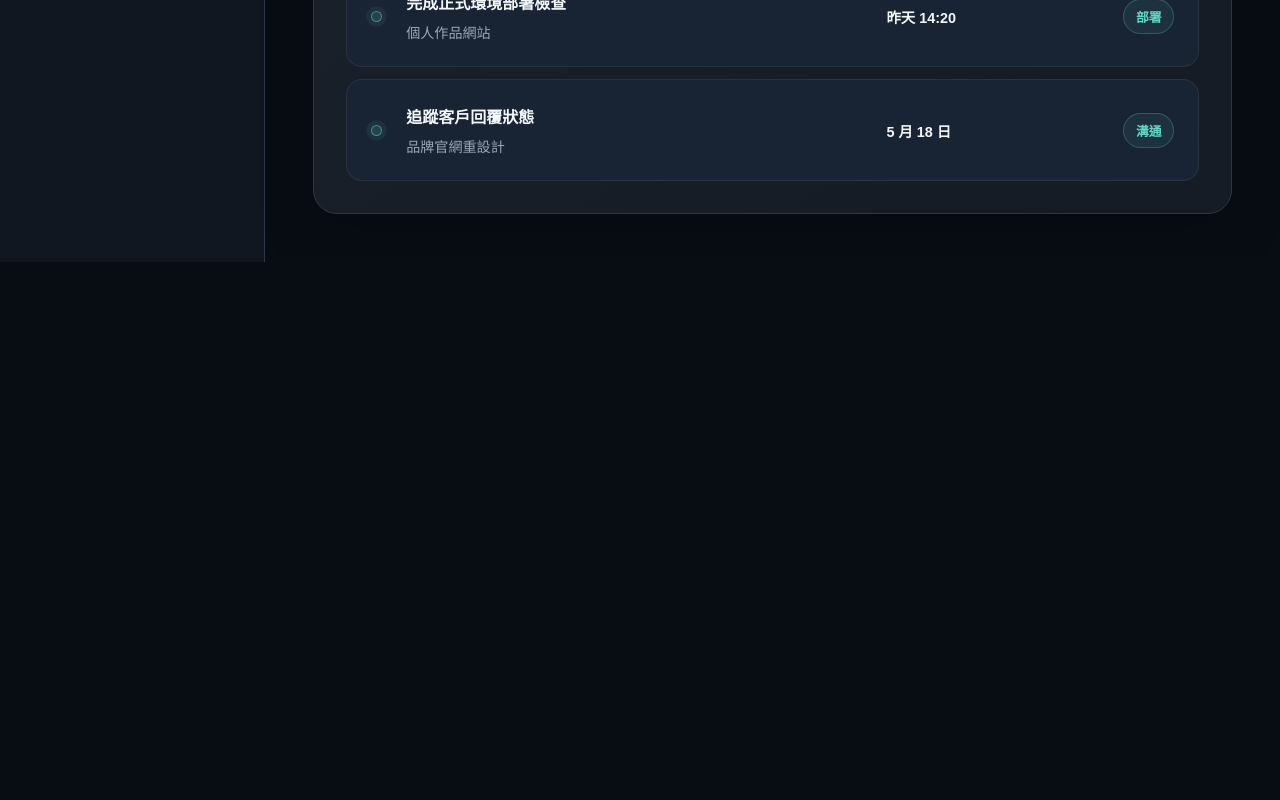
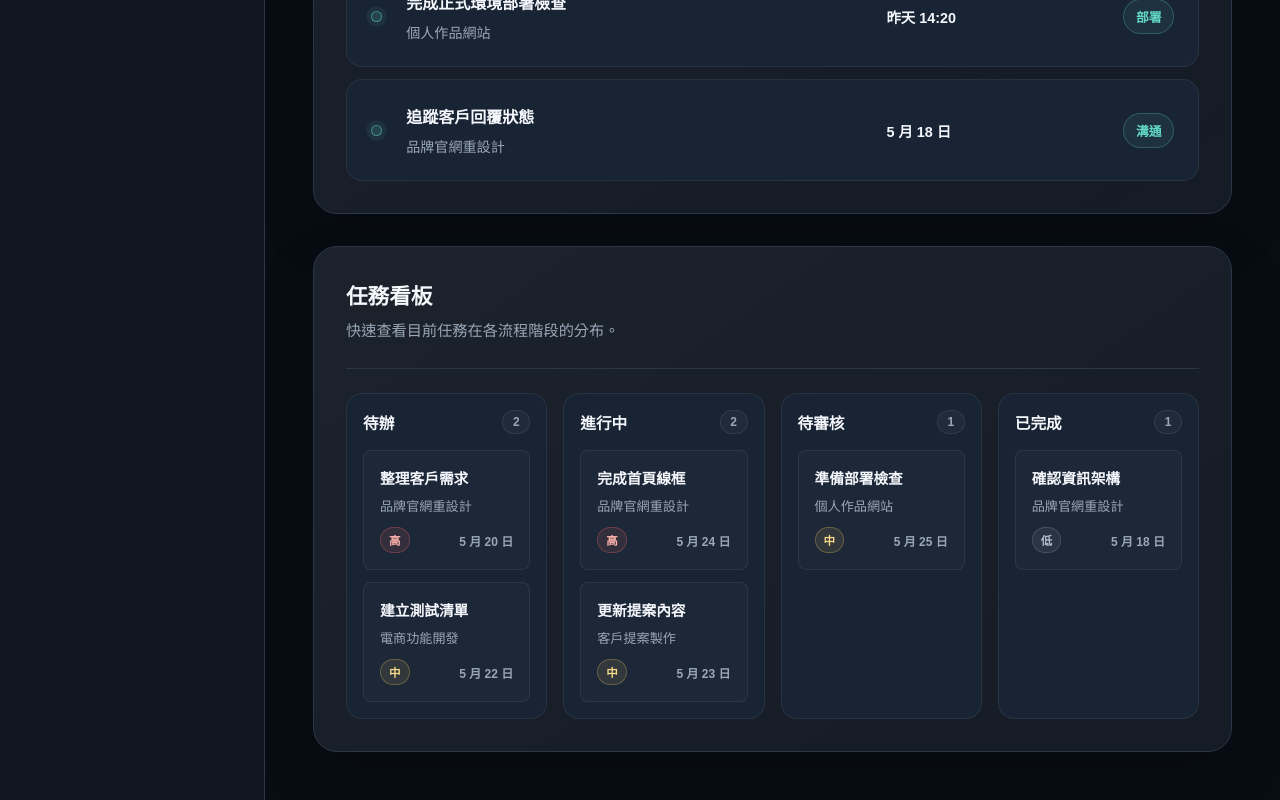
Before and after one commit to Harry-0824/my-brand-workspace, a React (Vite) app: page / in a window 1280 px wide. Shown: the part 2577-3377 px from the top of the page. Before the commit the page ends 2839 px from the top, so only its background shows below. Built offline with nearby package versions, Linux system fonts and the light colour scheme.

Commit message:
feat: add compact kanban preview section (#16)

```diff
--- /dev/null
+++ b/src/components/dashboard/CompactKanbanPreview.tsx
@@ -0,0 +1,237 @@
+import styled from "styled-components";
+
+const kanbanColumns = [
+  {
+    title: "待辦",
+    tasks: [
+      {
+        task: "整理客戶需求",
+        project: "品牌官網重設計",
+        priority: "高",
+        dueDate: "5 月 20 日"
+      },
+      {
+        task: "建立測試清單",
+        project: "電商功能開發",
+        priority: "中",
+        dueDate: "5 月 22 日"
+      }
+    ]
+  },
+  {
+    title: "進行中",
+    tasks: [
+      {
+        task: "完成首頁線框",
+        project: "品牌官網重設計",
+        priority: "高",
+        dueDate: "5 月 24 日"
+      },
+      {
+        task: "更新提案內容",
+        project: "客戶提案製作",
+        priority: "中",
+        dueDate: "5 月 23 日"
+      }
+    ]
+  },
+  {
+    title: "待審核",
+    tasks: [
+      {
+        task: "準備部署檢查",
+        project: "個人作品網站",
+        priority: "中",
+        dueDate: "5 月 25 日"
+      }
+    ]
+  },
+  {
+    title: "已完成",
+    tasks: [
+      {
+        task: "確認資訊架構",
+        project: "品牌官網重設計",
+        priority: "低",
+        dueDate: "5 月 18 日"
+      }
+    ]
+  }
+] as const;
+
+type Priority = (typeof kanbanColumns)[number]["tasks"][number]["priority"];
+
+const priorityTone = {
+  高: {
+    color: "#ffb4ad",
+    background: "rgb(255 107 107 / 0.1)",
+    border: "rgb(255 107 107 / 0.28)"
+  },
+  中: {
+    color: "#f8d98a",
+    background: "rgb(246 200 95 / 0.1)",
+    border: "rgb(246 200 95 / 0.28)"
+  },
+  低: {
+    color: "#b7c2d0",
+    background: "rgb(154 167 183 / 0.1)",
+    border: "rgb(154 167 183 / 0.24)"
+  }
+} as const satisfies Record<Priority, { color: string; background: string; border: string }>;
+
+export function CompactKanbanPreview() {
+  return (
+    <Panel aria-labelledby="compact-kanban-title">
+      <SectionHeader>
+        <div>
+          <SectionTitle id="compact-kanban-title">任務看板</SectionTitle>
+          <SectionDescription>快速查看目前任務在各流程階段的分布。</SectionDescription>
+        </div>
+      </SectionHeader>
+
+      <ColumnsGrid>
+        {kanbanColumns.map((column) => (
+          <Column key={column.title}>
+            <ColumnHeader>
+              <ColumnTitle>{column.title}</ColumnTitle>
+              <ColumnCount>{column.tasks.length}</ColumnCount>
+            </ColumnHeader>
+
+            <TaskList>
+              {column.tasks.map((task) => (
+                <TaskCard key={`${column.title}-${task.task}`}>
+                  <TaskName>{task.task}</TaskName>
+                  <ProjectName>{task.project}</ProjectName>
+                  <TaskMeta>
+                    <PriorityBadge $priority={task.priority}>{task.priority}</PriorityBadge>
+                    <DueDate>{task.dueDate}</DueDate>
+                  </TaskMeta>
+                </TaskCard>
+              ))}
+            </TaskList>
+          </Column>
+        ))}
+      </ColumnsGrid>
+    </Panel>
+  );
+}
+
+const Panel = styled.section`
+  padding: ${({ theme }) => theme.spacing.xl};
+  border: 1px solid ${({ theme }) => theme.border};
+  border-radius: ${({ theme }) => theme.radius.lg};
+  background:
+    linear-gradient(145deg, rgb(255 255 255 / 0.05), rgb(255 255 255 / 0.018)),
+    ${({ theme }) => theme.surface};
+  box-shadow: 0 22px 55px rgb(0 0 0 / 0.18);
+`;
+
+const SectionHeader = styled.div`
+  display: flex;
+  align-items: start;
+  justify-content: space-between;
+  gap: ${({ theme }) => theme.spacing.lg};
+  padding-bottom: ${({ theme }) => theme.spacing.lg};
+  border-bottom: 1px solid ${({ theme }) => theme.border};
+`;
+
+const SectionTitle = styled.h2`
+  color: ${({ theme }) => theme.textPrimary};
+  font-size: 1.35rem;
+  font-weight: 800;
+`;
+
+const SectionDescription = styled.p`
+  margin-top: ${({ theme }) => theme.spacing.xs};
+  color: ${({ theme }) => theme.textSecondary};
+  font-size: 0.95rem;
+  line-height: 1.7;
+`;
+
+const ColumnsGrid = styled.div`
+  display: grid;
+  grid-template-columns: repeat(4, minmax(0, 1fr));
+  gap: ${({ theme }) => theme.spacing.md};
+  margin-top: ${({ theme }) => theme.spacing.lg};
+`;
+
+const Column = styled.section`
+  padding: ${({ theme }) => theme.spacing.md};
+  border: 1px solid rgb(255 255 255 / 0.07);
+  border-radius: ${({ theme }) => theme.radius.md};
+  background: ${({ theme }) => theme.surfaceElevated};
+`;
+
+const ColumnHeader = styled.div`
+  display: flex;
+  align-items: center;
+  justify-content: space-between;
+  gap: ${({ theme }) => theme.spacing.sm};
+`;
+
+const ColumnTitle = styled.h3`
+  color: ${({ theme }) => theme.textPrimary};
+  font-size: 0.98rem;
+  font-weight: 800;
+`;
+
+const ColumnCount = styled.span`
+  min-width: 1.75rem;
+  padding: 0.25rem 0.45rem;
+  border: 1px solid rgb(255 255 255 / 0.08);
+  border-radius: 999px;
+  color: ${({ theme }) => theme.textSecondary};
+  background: rgb(255 255 255 / 0.035);
+  font-size: 0.75rem;
+  font-weight: 700;
+  text-align: center;
+`;
+
+const TaskList = styled.div`
+  display: grid;
+  gap: ${({ theme }) => theme.spacing.sm};
+  margin-top: ${({ theme }) => theme.spacing.md};
+`;
+
+const TaskCard = styled.article`
+  padding: ${({ theme }) => theme.spacing.md};
+  border: 1px solid rgb(255 255 255 / 0.07);
+  border-radius: ${({ theme }) => theme.radius.sm};
+  background: rgb(255 255 255 / 0.02);
+`;
+
+const TaskName = styled.h4`
+  color: ${({ theme }) => theme.textPrimary};
+  font-size: 0.92rem;
+  font-weight: 800;
+`;
+
+const ProjectName = styled.p`
+  margin-top: ${({ theme }) => theme.spacing.xs};
+  color: ${({ theme }) => theme.textSecondary};
+  font-size: 0.82rem;
+`;
+
+const TaskMeta = styled.div`
+  display: flex;
+  align-items: center;
+  justify-content: space-between;
+  gap: ${({ theme }) => theme.spacing.xs};
+  margin-top: ${({ theme }) => theme.spacing.sm};
+`;
+
+const PriorityBadge = styled.span<{ $priority: Priority }>`
+  padding: 0.25rem 0.5rem;
+  border: 1px solid ${({ $priority }) => priorityTone[$priority].border};
+  border-radius: 999px;
+  color: ${({ $priority }) => priorityTone[$priority].color};
+  background: ${({ $priority }) => priorityTone[$priority].background};
+  font-size: 0.72rem;
+  font-weight: 800;
+`;
+
+const DueDate = styled.span`
+  color: ${({ theme }) => theme.textSecondary};
+  font-size: 0.75rem;
+  font-weight: 700;
+`;
--- a/src/layouts/AppLayout.tsx
+++ b/src/layouts/AppLayout.tsx
@@ -1,5 +1,6 @@
 import styled from "styled-components";
 import { ActiveProjects } from "../components/dashboard/ActiveProjects";
+import { CompactKanbanPreview } from "../components/dashboard/CompactKanbanPreview";
 import { OverviewCards } from "../components/dashboard/OverviewCards";
 import { RecentActivity } from "../components/dashboard/RecentActivity";
 import { UpcomingDeadlines } from "../components/dashboard/UpcomingDeadlines";
@@ -22,6 +23,7 @@ export function AppLayout() {
           <ActiveProjects />
           <UpcomingDeadlines />
           <RecentActivity />
+          <CompactKanbanPreview />
         </MainContent>
       </ContentArea>
     </LayoutShell>
```
Also changed, not shown: 1 other file (tests, documents, lock files or other folders).
